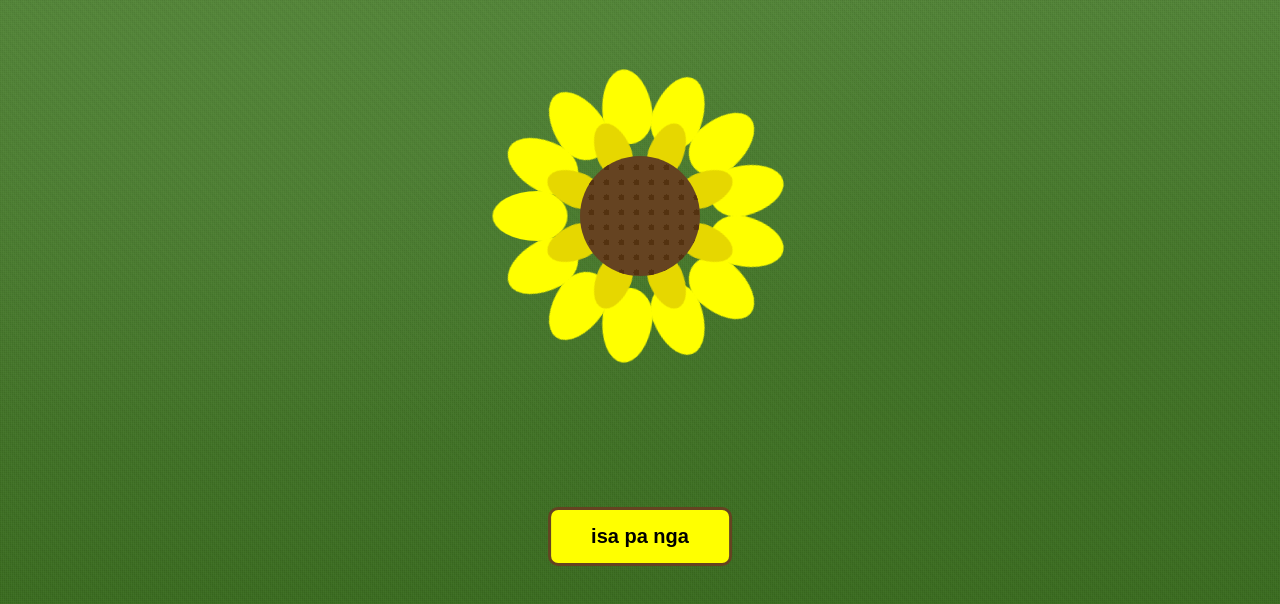
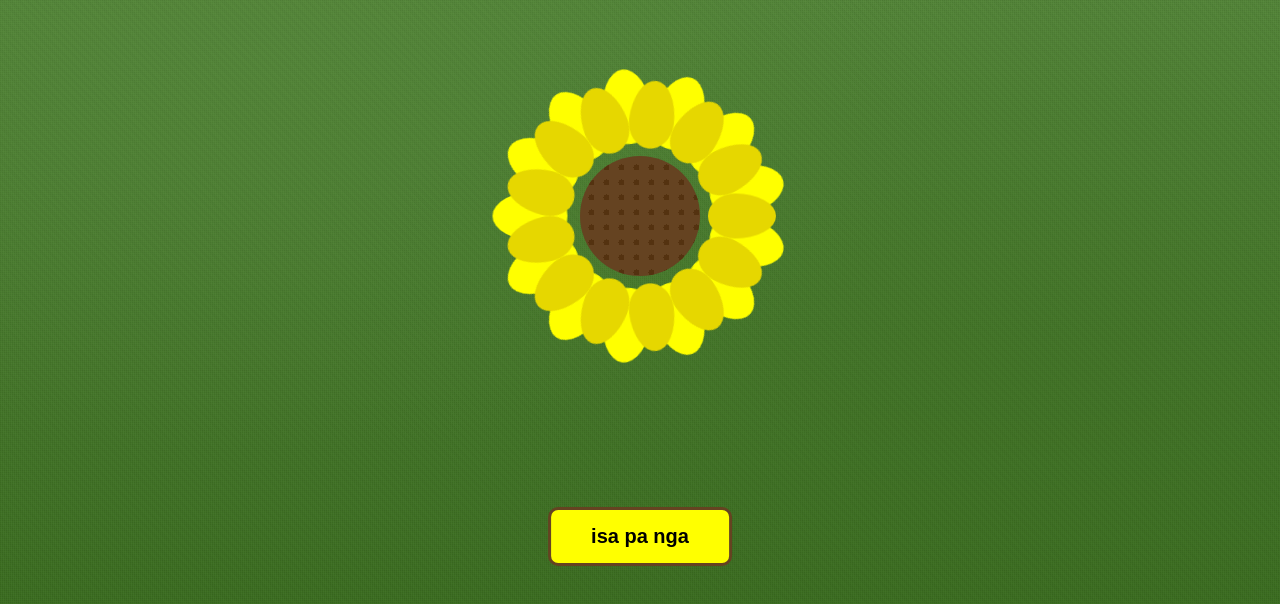
Before and after one commit to suuuunnnn/sunxsun, a plain HTML site: page index.html in a window 1280 px wide. Shown: the part 184-788 px from the top of the page. Drawn offline with Linux system fonts and the light colour scheme.

Commit message:
Update index.html

```diff
--- a/index.html
+++ b/index.html
@@ -159,8 +159,8 @@
         /* Front petals (inner layer) */
         .front-petals {
             position: absolute;
-            width: 200px;
-            height: 200px;
+            width: 280px;
+            height: 280px;
             top: 50%;
             left: 50%;
             transform: translate(-50%, -50%);
@@ -169,8 +169,8 @@
 
         .front-petal {
             position: absolute;
-            width: 35px;
-            height: 55px;
+            width: 45px;
+            height: 68px;
             background: #E6D700;
             border-radius: 50% 50% 50% 50% / 60% 60% 40% 40%;
             top: 50%;
@@ -253,14 +253,14 @@
                 }, 1000 + (i * 80));
             }
 
-            // Create 8 front petals (smaller, darker yellow) - appear after back petals
+            // Create 13 front petals (slightly smaller, darker yellow) - appear after back petals
             const backPetalsDelay = 1000 + (13 * 80); // Wait for all back petals to finish
-            for (let i = 0; i < 8; i++) {
+            for (let i = 0; i < 13; i++) {
                 const frontPetal = document.createElement('div');
                 frontPetal.className = 'front-petal';
-                const angle = (i * (360 / 8)) - 67.5; // Offset to sit between back petals
+                const angle = (i * (360 / 13)) - 90 + (360 / 26); // Offset by half to sit between back petals
 
-                frontPetal.style.transform = `translate(-50%, -50%) rotate(${angle}deg) translateY(-72px)`;
+                frontPetal.style.transform = `translate(-50%, -50%) rotate(${angle}deg) translateY(-102px)`;
 
                 frontPetalsContainer.appendChild(frontPetal);
 
```
